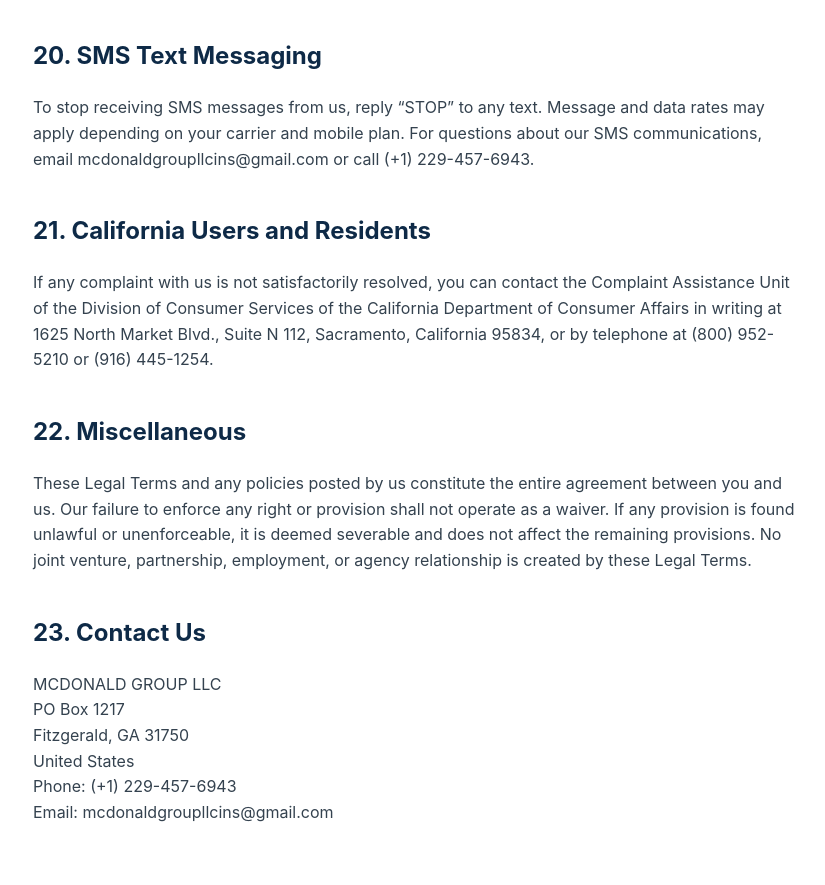
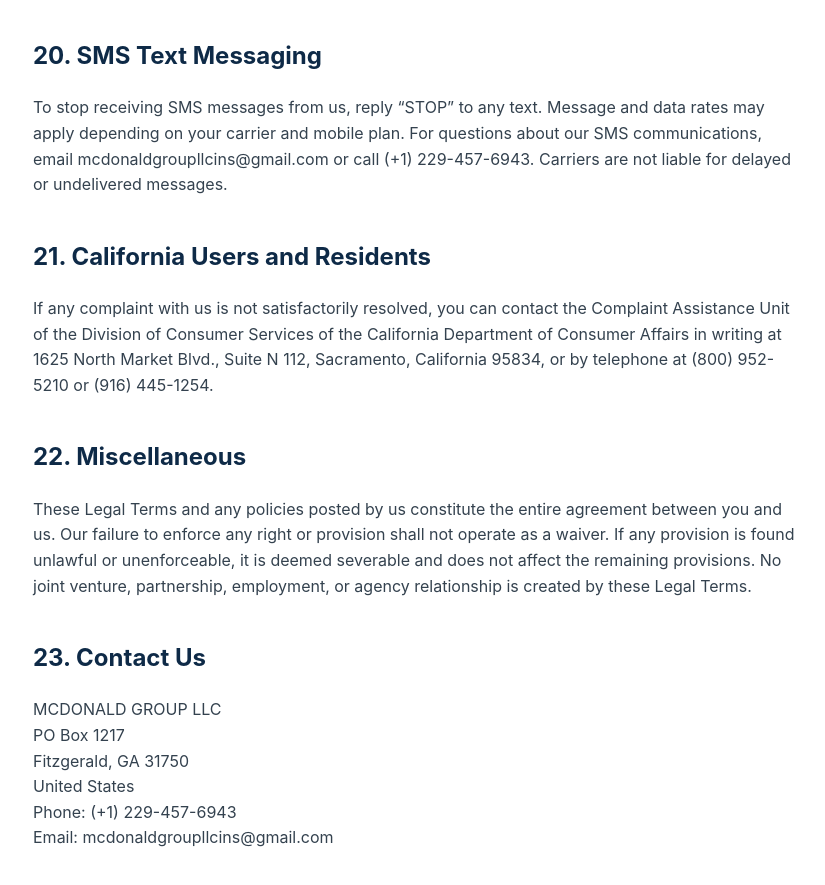
Before and after one commit to wmcdonq5/mcdonaldgroup-site, an Eleventy site: page src/terms-and-conditions.html in a window 1280 px wide. Shown: the part 4518-5403 px from the top of the page, without its empty margins (221-1046 px from the left). Built offline with nearby package versions, Linux system fonts and the light colour scheme; Eleventy itself is replaced by a stand-in of ours; files that its build step writes are made by us from their sources.

Commit message:
Update terms-and-conditions.html

```diff
--- a/src/terms-and-conditions.html
+++ b/src/terms-and-conditions.html
@@ -111,7 +111,7 @@
     <p>Visiting the Services, sending us emails, and completing online forms constitute electronic communications. You consent to receive electronic communications and agree that electronic signatures, contracts, and records satisfy any legal requirement that such communications be in writing.</p>
 
     <h2>20. SMS Text Messaging</h2>
-    <p>To stop receiving SMS messages from us, reply &ldquo;STOP&rdquo; to any text. Message and data rates may apply depending on your carrier and mobile plan. For questions about our SMS communications, email mcdonaldgroupllcins@gmail.com or call (+1) 229-457-6943.</p>
+    <p>To stop receiving SMS messages from us, reply &ldquo;STOP&rdquo; to any text. Message and data rates may apply depending on your carrier and mobile plan. For questions about our SMS communications, email mcdonaldgroupllcins@gmail.com or call (+1) 229-457-6943. Carriers are not liable for delayed or undelivered messages.</p>
 
     <h2>21. California Users and Residents</h2>
     <p>If any complaint with us is not satisfactorily resolved, you can contact the Complaint Assistance Unit of the Division of Consumer Services of the California Department of Consumer Affairs in writing at 1625 North Market Blvd., Suite N 112, Sacramento, California 95834, or by telephone at (800) 952-5210 or (916) 445-1254.</p>
```
